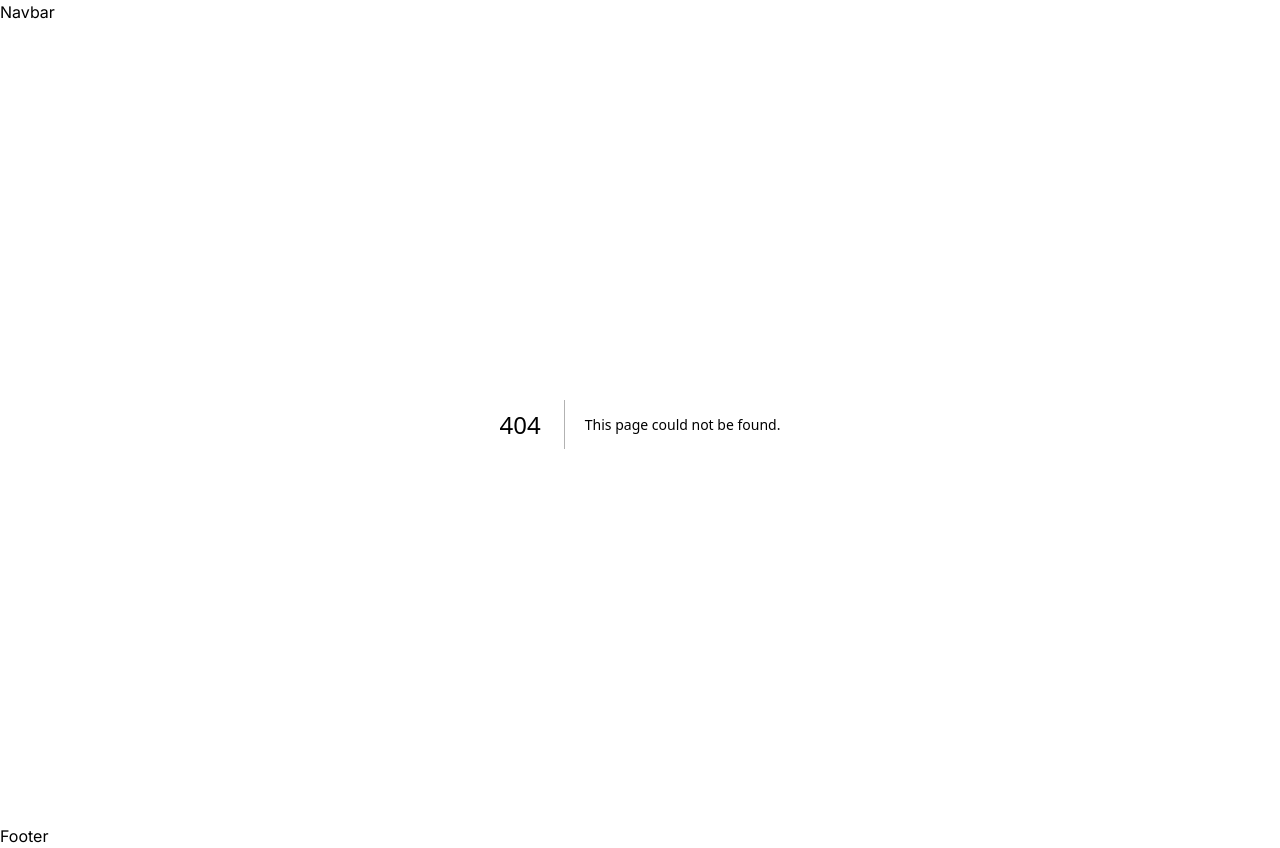
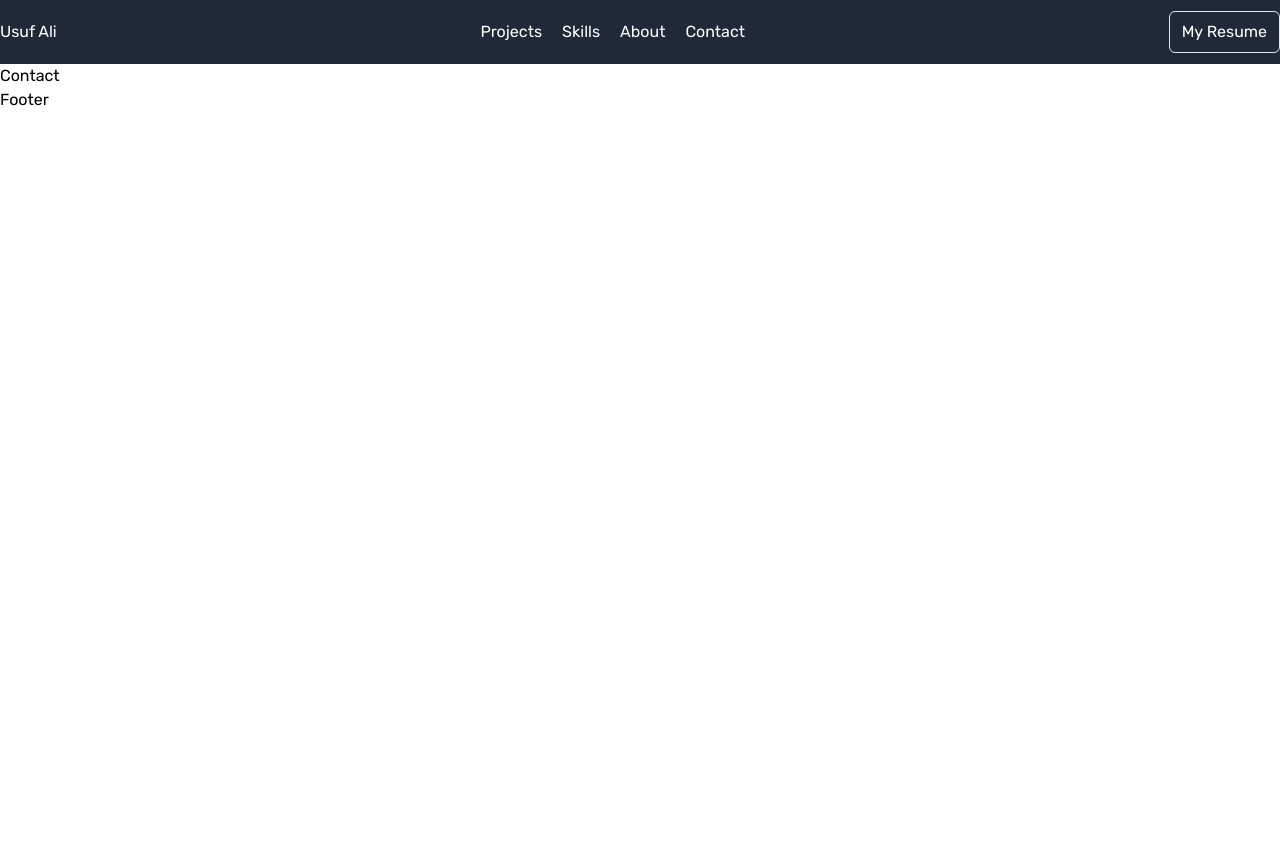
Before and after one commit to Shm-Rsuf/next-portfolio, a Next.js app: page /contact in a window 1280 px wide. Before the commit this address had no page. After the commit the page ends 800 px from the top, so only its background shows below. Built offline with nearby package versions, Linux system fonts and the light colour scheme.

Commit message:
all page are created

```diff
--- /dev/null
+++ b/app/contact/page.tsx
@@ -0,0 +1,5 @@
+const Contact = () => {
+  return <div>Contact</div>;
+};
+
+export default Contact;
--- a/app/layout.tsx
+++ b/app/layout.tsx
@@ -1,9 +1,9 @@
 import "./globals.css";
-import { Inter } from "next/font/google";
+import { Rubik } from "next/font/google";
 import Navbar from "@/components/Navbar";
 import Footer from "@/components/Footer";
 
-const inter = Inter({ subsets: ["latin"] });
+const rubik = Rubik({ subsets: ["latin"] });
 
 export const metadata = {
   title: "usuf portfolio",
@@ -17,7 +17,7 @@ export default function RootLayout({
 }) {
   return (
     <html lang="en">
-      <body className={inter.className}>
+      <body className={rubik.className}>
         <Navbar />
         {children}
         <Footer />
--- /dev/null
+++ b/app/projects/page.tsx
@@ -0,0 +1,5 @@
+const Projects = () => {
+  return <div>Projects</div>;
+};
+
+export default Projects;
--- /dev/null
+++ b/app/skills/page.tsx
@@ -0,0 +1,5 @@
+const Skills = () => {
+  return <div>Skills</div>;
+};
+
+export default Skills;
--- /dev/null
+++ b/components/Button.tsx
@@ -0,0 +1,12 @@
+interface BtnText {
+  text: string;
+}
+const Button: React.FC<BtnText> = ({ text }) => {
+  return (
+    <div className="px-3 py-2 border rounded-md hover:bg-gray-900 duration-500 cursor-pointer">
+      {text}
+    </div>
+  );
+};
+
+export default Button;
--- a/components/Navbar.tsx
+++ b/components/Navbar.tsx
@@ -1,5 +1,35 @@
+import Link from "next/link";
+import Button from "./Button";
+
 const Navbar = () => {
-  return <div>Navbar</div>;
+  return (
+    <header className="bg-gray-800 h-16 flex justify-center items-center text-white">
+      <nav className="container mx-auto flex justify-between items-center">
+        <Link href="/">Usuf Ali</Link>
+        <ul className="flex gap-5">
+          <li>
+            <Link href="/projects">Projects</Link>
+          </li>
+          <li>
+            <Link href="/skills">Skills</Link>
+          </li>
+          <li>
+            <Link href="/about">About</Link>
+          </li>
+          <li>
+            <Link href="/contact">Contact</Link>
+          </li>
+        </ul>
+        {/* <button>Visit Resume</button> */}
+        <Link
+          href="https://drive.google.com/file/d/1FxQvlSuwnGXLJKVNeJMQ8fLpnj-SlQQX/view"
+          target="_blank"
+        >
+          <Button text={"My Resume"} />
+        </Link>
+      </nav>
+    </header>
+  );
 };
 
 export default Navbar;
```
